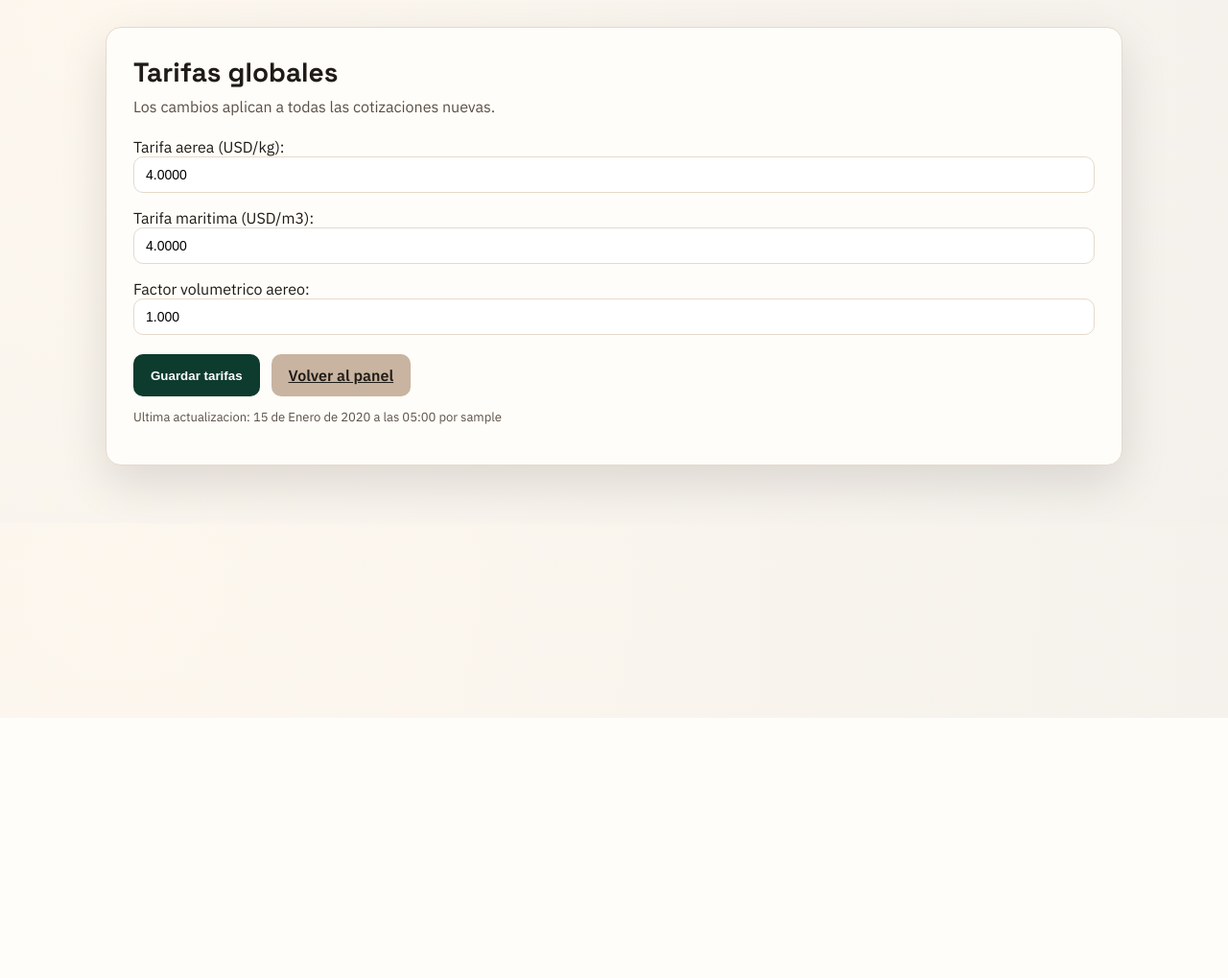
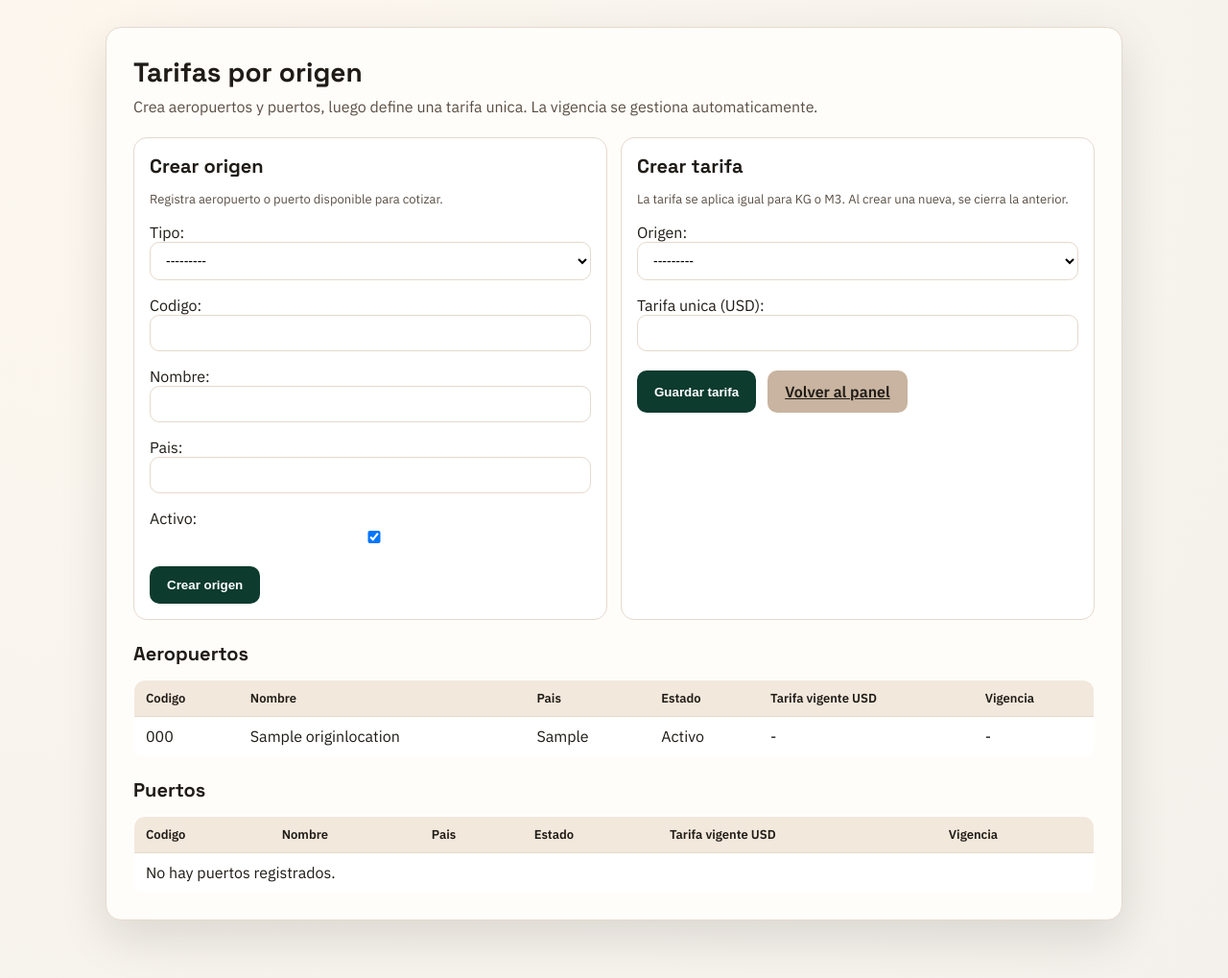
Before and after one commit to Edwd3v/CalculatorWebExpert, a Django app: page /control-panel/tarifas/ in a window 1280 px wide. Shown: the part 52-1071 px from the top of the page at 96% size. Before the commit the page ends 800 px from the top, so only its background shows below. Run offline with Django 5.2, Linux system fonts and the light colour scheme; a user stored in the database is signed in; tables that the repository leaves empty hold one stand-in row (values such as "Sample post").

Commit message:
Implement location-based single-rate pricing with automatic validity and quote origin selection

```diff
--- a/quotes/forms.py
+++ b/quotes/forms.py
@@ -5,17 +5,38 @@ from django.contrib.auth import get_user_model
 from django.contrib.auth.forms import UserCreationForm
 from django.forms import BaseFormSet, formset_factory
 
-from .models import FreightRateConfig, Quote
+from .models import LocationRate, OriginLocation, Quote
 
 
 class QuoteForm(forms.Form):
     transport_type = forms.ChoiceField(choices=Quote.TransportType.choices, label="Tipo de transporte")
+    origin_location = forms.ModelChoiceField(
+        queryset=OriginLocation.objects.none(),
+        label="Origen",
+        empty_label="Selecciona origen",
+    )
     pieces_count = forms.IntegerField(
         label="Cantidad de piezas",
         min_value=1,
         max_value=200,
         help_text="Se ajusta automaticamente el formulario de piezas.",
     )
+
+    def __init__(self, *args, **kwargs):
+        super().__init__(*args, **kwargs)
+        self.fields["origin_location"].queryset = OriginLocation.objects.filter(is_active=True).order_by("location_type", "name")
+
+    def clean(self):
+        cleaned_data = super().clean()
+        transport_type = cleaned_data.get("transport_type")
+        origin_location = cleaned_data.get("origin_location")
+        if not transport_type or not origin_location:
+            return cleaned_data
+
+        expected_type = OriginLocation.LocationType.AIRPORT if transport_type == Quote.TransportType.AIR else OriginLocation.LocationType.SEAPORT
+        if origin_location.location_type != expected_type:
+            self.add_error("origin_location", "El origen seleccionado no corresponde al tipo de transporte.")
+        return cleaned_data
 
 
 class QuoteItemInputForm(forms.Form):
@@ -68,12 +89,23 @@ class AdminUserCreationForm(UserCreationForm):
         return user
 
 
-class FreightRateConfigForm(forms.ModelForm):
+class OriginLocationForm(forms.ModelForm):
     class Meta:
-        model = FreightRateConfig
-        fields = ("air_rate_usd_per_kg", "sea_rate_usd_per_m3", "air_volumetric_factor")
+        model = OriginLocation
+        fields = ("location_type", "code", "name", "country", "is_active")
         labels = {
-            "air_rate_usd_per_kg": "Tarifa aerea (USD/kg)",
-            "sea_rate_usd_per_m3": "Tarifa maritima (USD/m3)",
-            "air_volumetric_factor": "Factor volumetrico aereo",
+            "location_type": "Tipo",
+            "code": "Codigo",
+            "name": "Nombre",
+            "country": "Pais",
+            "is_active": "Activo",
         }
+
+
+class LocationRateForm(forms.Form):
+    location = forms.ModelChoiceField(queryset=OriginLocation.objects.none(), label="Origen")
+    rate_usd = forms.DecimalField(label="Tarifa unica (USD)", min_value=Decimal("0.0001"), max_digits=12, decimal_places=4)
+
+    def __init__(self, *args, **kwargs):
+        super().__init__(*args, **kwargs)
+        self.fields["location"].queryset = OriginLocation.objects.filter(is_active=True).order_by("location_type", "name")
--- a/quotes/views.py
+++ b/quotes/views.py
@@ -1,3 +1,4 @@
+from datetime import date
 from decimal import Decimal
 
 from django.conf import settings
@@ -5,21 +6,21 @@ from django.contrib import messages
 from django.contrib.auth import get_user_model
 from django.contrib.auth.decorators import login_required
 from django.db import transaction
+from django.db.models import Q
 from django.shortcuts import get_object_or_404, redirect, render
 
-from .forms import AdminUserCreationForm, FreightRateConfigForm, QuoteForm, QuoteItemFormSet
-from .models import FreightRateConfig, Quote, QuoteItem
+from .forms import AdminUserCreationForm, LocationRateForm, OriginLocationForm, QuoteForm, QuoteItemFormSet
+from .models import LocationRate, OriginLocation, Quote, QuoteItem
 from .services.calculation import calculate_quote
 
 
-def get_rate_config() -> FreightRateConfig:
-    config = FreightRateConfig.objects.order_by("id").first()
-    if config:
-        return config
-    return FreightRateConfig.objects.create(
-        air_rate_usd_per_kg=Decimal(str(settings.AIR_RATE_USD_PER_KG)),
-        sea_rate_usd_per_m3=Decimal(str(settings.SEA_RATE_USD_PER_M3)),
-        air_volumetric_factor=Decimal(str(settings.AIR_VOLUMETRIC_FACTOR)),
+def get_effective_rate(*, location: OriginLocation, on_date: date | None = None) -> LocationRate | None:
+    target_date = on_date or date.today()
+    return (
+        LocationRate.objects.filter(location=location, is_active=True, effective_from__lte=target_date)
+        .filter(Q(effective_to__isnull=True) | Q(effective_to__gte=target_date))
+        .order_by("-effective_from", "-id")
+        .first()
     )
 
 
@@ -39,18 +40,24 @@ def new_quote(request):
                 )
                 return render(request, "quotes/new_quote.html", {"form": form, "formset": formset})
 
-            rate_config = get_rate_config()
+            origin_location = form.cleaned_data["origin_location"]
+            applied_rate = get_effective_rate(location=origin_location)
+            if not applied_rate:
+                form.add_error("origin_location", "No existe una tarifa vigente para el origen seleccionado.")
+                return render(request, "quotes/new_quote.html", {"form": form, "formset": formset})
+
             result = calculate_quote(
                 transport_type=form.cleaned_data["transport_type"],
                 items_data=items_data,
-                air_rate_usd_per_kg=rate_config.air_rate_usd_per_kg,
-                sea_rate_usd_per_m3=rate_config.sea_rate_usd_per_m3,
-                air_volumetric_factor=rate_config.air_volumetric_factor,
+                rate_usd=applied_rate.rate_usd,
+                volumetric_factor=Decimal(str(settings.AIR_VOLUMETRIC_FACTOR)),
             )
 
             with transaction.atomic():
                 quote = Quote.objects.create(
                     user=request.user,
+                    origin_location=origin_location,
+                    applied_rate=applied_rate,
                     transport_type=form.cleaned_data["transport_type"],
                     pieces_count=expected_pieces,
                     actual_weight_total_kg=result["actual_weight_total_kg"],
@@ -84,13 +91,15 @@ def new_quote(request):
 
 @login_required
 def quote_result(request, quote_id: int):
-    quote_query = Quote.objects.prefetch_related("items")
+    quote_query = Quote.objects.select_related("origin_location", "applied_rate").prefetch_related("items")
     if request.user.is_staff:
         quote = get_object_or_404(quote_query, id=quote_id)
     else:
         quote = get_object_or_404(quote_query, id=quote_id, user=request.user)
     basis_message = (
-        "La carga se cotiza por PESO" if quote.chargeable_basis == Quote.ChargeableBasis.WEIGHT else "La carga se cotiza por VOLUMEN"
+        "Se cobra por KG (total mayor que M3 en costo)"
+        if quote.chargeable_basis == Quote.ChargeableBasis.WEIGHT
+        else "Se cobra por M3 (total mayor que KG en costo)"
     )
     return render(request, "quotes/result.html", {"quote": quote, "basis_message": basis_message})
 
@@ -98,9 +107,9 @@ def quote_result(request, quote_id: int):
 @login_required
 def quote_history(request):
     if request.user.is_staff:
-        quotes = Quote.objects.select_related("user").prefetch_related("items")
+        quotes = Quote.objects.select_related("user", "origin_location").prefetch_related("items")
     else:
-        quotes = Quote.objects.filter(user=request.user).prefetch_related("items")
+        quotes = Quote.objects.filter(user=request.user).select_related("origin_location").prefetch_related("items")
     return render(request, "quotes/history.html", {"quotes": quotes, "is_admin": request.user.is_staff})
 
 
@@ -115,6 +124,8 @@ def admin_panel(request):
         "total_users": user_model.objects.filter(is_active=True).count(),
         "admin_users": user_model.objects.filter(is_active=True, is_staff=True).count(),
         "total_quotes": Quote.objects.count(),
+        "total_airports": OriginLocation.objects.filter(location_type=OriginLocation.LocationType.AIRPORT, is_active=True).count(),
+        "total_seaports": OriginLocation.objects.filter(location_type=OriginLocation.LocationType.SEAPORT, is_active=True).count(),
     }
     return render(request, "quotes/admin_panel.html", {"stats": stats})
 
@@ -125,19 +136,61 @@ def admin_rates(request):
         messages.error(request, "No tienes permisos para acceder al panel de administracion.")
         return redirect("quotes:new_quote")
 
-    rate_config = get_rate_config()
     if request.method == "POST":
-        rates_form = FreightRateConfigForm(request.POST, instance=rate_config)
-        if rates_form.is_valid():
-            rate = rates_form.save(commit=False)
-            rate.updated_by = request.user
-            rate.save()
-            messages.success(request, "Tarifas globales actualizadas.")
-            return redirect("quotes:admin_rates")
+        if "create_location" in request.POST:
+            location_form = OriginLocationForm(request.POST, prefix="loc")
+            rate_form = LocationRateForm(prefix="rate")
+            if location_form.is_valid():
+                location_form.save()
+                messages.success(request, "Origen creado correctamente.")
+                return redirect("quotes:admin_rates")
+        elif "create_rate" in request.POST:
+            rate_form = LocationRateForm(request.POST, prefix="rate")
+            location_form = OriginLocationForm(prefix="loc")
+            if rate_form.is_valid():
+                location = rate_form.cleaned_data["location"]
+                rate_value = rate_form.cleaned_data["rate_usd"]
+                today = date.today()
+                # Cierra vigencia previa activa del mismo origen cuando entra una nueva tarifa.
+                LocationRate.objects.filter(
+                    location=location,
+                    is_active=True,
+                    effective_to__isnull=True,
+                ).update(effective_to=today, is_active=False)
+                new_rate = LocationRate(
+                    location=location,
+                    usd_per_kg=rate_value,
+                    usd_per_m3=rate_value,
+                    effective_from=today,
+                    is_active=True,
+                )
+                new_rate.updated_by = request.user
+                new_rate.save()
+                messages.success(request, "Tarifa creada correctamente.")
+                return redirect("quotes:admin_rates")
+        else:
+            location_form = OriginLocationForm(prefix="loc")
+            rate_form = LocationRateForm(prefix="rate")
     else:
-        rates_form = FreightRateConfigForm(instance=rate_config)
+        location_form = OriginLocationForm(prefix="loc")
+        rate_form = LocationRateForm(prefix="rate")
 
-    return render(request, "quotes/admin_rates.html", {"rates_form": rates_form, "rate_config": rate_config})
+    airports = OriginLocation.objects.filter(location_type=OriginLocation.LocationType.AIRPORT).order_by("code")
+    seaports = OriginLocation.objects.filter(location_type=OriginLocation.LocationType.SEAPORT).order_by("code")
+    today = date.today()
+    airports_with_rates = [(location, get_effective_rate(location=location, on_date=today)) for location in airports]
+    seaports_with_rates = [(location, get_effective_rate(location=location, on_date=today)) for location in seaports]
+
+    return render(
+        request,
+        "quotes/admin_rates.html",
+        {
+            "location_form": location_form,
+            "rate_form": rate_form,
+            "airports_with_rates": airports_with_rates,
+            "seaports_with_rates": seaports_with_rates,
+        },
+    )
 
 
 @login_required
@@ -165,7 +218,7 @@ def admin_history(request):
         messages.error(request, "No tienes permisos para acceder al panel de administracion.")
         return redirect("quotes:new_quote")
 
-    recent_quotes = Quote.objects.select_related("user").prefetch_related("items").order_by("-created_at")[:30]
+    recent_quotes = Quote.objects.select_related("user", "origin_location").prefetch_related("items").order_by("-created_at")[:30]
     return render(request, "quotes/admin_history.html", {"recent_quotes": recent_quotes})
 
 
--- a/templates/quotes/admin_history.html
+++ b/templates/quotes/admin_history.html
@@ -13,6 +13,7 @@
                 <th>ID</th>
                 <th>Usuario</th>
                 <th>Transporte</th>
+                <th>Origen</th>
                 <th>Base</th>
                 <th>Total USD</th>
                 <th>Fecha</th>
@@ -25,6 +26,7 @@
                 <td>{{ quote.id }}</td>
                 <td>{{ quote.user.username }}</td>
                 <td>{{ quote.get_transport_type_display }}</td>
+                <td>{% if quote.origin_location %}{{ quote.origin_location.code }}{% else %}-{% endif %}</td>
                 <td>{{ quote.get_chargeable_basis_display }}</td>
                 <td>{{ quote.total_usd }}</td>
                 <td>{{ quote.created_at }}</td>
@@ -32,7 +34,7 @@
             </tr>
             {% empty %}
             <tr>
-                <td colspan="7">No hay cotizaciones.</td>
+                <td colspan="8">No hay cotizaciones.</td>
             </tr>
             {% endfor %}
         </tbody>
--- a/templates/quotes/admin_rates.html
+++ b/templates/quotes/admin_rates.html
@@ -1,20 +1,119 @@
 {% extends 'base.html' %}
-{% block title %}Tarifas globales{% endblock %}
+{% block title %}Tarifas por origen{% endblock %}
 {% block content %}
+<style>
+    .rates-grid {
+        display: grid;
+        grid-template-columns: 1fr 1fr;
+        gap: 14px;
+    }
+    .rates-card {
+        border: 1px solid var(--border);
+        border-radius: 14px;
+        background: #fff;
+        padding: 16px;
+    }
+    .rates-card h2 {
+        margin-bottom: 4px;
+    }
+    @media (max-width: 900px) {
+        .rates-grid { grid-template-columns: 1fr; }
+    }
+</style>
+
 <div class="page-title">
-    <h1>Tarifas globales</h1>
-    <p class="subtle">Los cambios aplican a todas las cotizaciones nuevas.</p>
+    <h1>Tarifas por origen</h1>
+    <p class="subtle">Crea aeropuertos y puertos, luego define una tarifa unica. La vigencia se gestiona automaticamente.</p>
+</div>
+
+<div class="rates-grid section">
+    <section class="rates-card">
+        <h2>Crear origen</h2>
+        <p class="muted">Registra aeropuerto o puerto disponible para cotizar.</p>
+        <form method="post">
+            {% csrf_token %}
+            {{ location_form.as_p }}
+            <div class="actions">
+                <button class="btn" type="submit" name="create_location" value="1">Crear origen</button>
+            </div>
+        </form>
+    </section>
+
+    <section class="rates-card">
+        <h2>Crear tarifa</h2>
+        <p class="muted">La tarifa se aplica igual para KG o M3. Al crear una nueva, se cierra la anterior.</p>
+        <form method="post">
+            {% csrf_token %}
+            {{ rate_form.as_p }}
+            <div class="actions">
+                <button class="btn" type="submit" name="create_rate" value="1">Guardar tarifa</button>
+                <a class="btn btn-secondary" href="{% url 'quotes:admin_panel' %}">Volver al panel</a>
+            </div>
+        </form>
+    </section>
 </div>
 
 <div class="section">
-    <form method="post">
-        {% csrf_token %}
-        {{ rates_form.as_p }}
-        <div class="actions">
-            <button class="btn" type="submit">Guardar tarifas</button>
-            <a class="btn btn-secondary" href="{% url 'quotes:admin_panel' %}">Volver al panel</a>
-        </div>
-    </form>
-    <p class="muted">Ultima actualizacion: {{ rate_config.updated_at }}{% if rate_config.updated_by %} por {{ rate_config.updated_by.username }}{% endif %}</p>
+    <h2>Aeropuertos</h2>
+    <table>
+        <thead>
+            <tr>
+                <th>Codigo</th>
+                <th>Nombre</th>
+                <th>Pais</th>
+                <th>Estado</th>
+                <th>Tarifa vigente USD</th>
+                <th>Vigencia</th>
+            </tr>
+        </thead>
+        <tbody>
+            {% for location, rate in airports_with_rates %}
+            <tr>
+                <td>{{ location.code }}</td>
+                <td>{{ location.name }}</td>
+                <td>{{ location.country }}</td>
+                <td>{% if location.is_active %}Activo{% else %}Inactivo{% endif %}</td>
+                <td>{% if rate %}{{ rate.rate_usd }}{% else %}-{% endif %}</td>
+                <td>{% if rate %}{{ rate.effective_from }}{% if rate.effective_to %} a {{ rate.effective_to }}{% else %} en adelante{% endif %}{% else %}-{% endif %}</td>
+            </tr>
+            {% empty %}
+            <tr>
+                <td colspan="6">No hay aeropuertos registrados.</td>
+            </tr>
+            {% endfor %}
+        </tbody>
+    </table>
+</div>
+
+<div class="section">
+    <h2>Puertos</h2>
+    <table>
+        <thead>
+            <tr>
+                <th>Codigo</th>
+                <th>Nombre</th>
+                <th>Pais</th>
+                <th>Estado</th>
+                <th>Tarifa vigente USD</th>
+                <th>Vigencia</th>
+            </tr>
+        </thead>
+        <tbody>
+            {% for location, rate in seaports_with_rates %}
+            <tr>
+                <td>{{ location.code }}</td>
+                <td>{{ location.name }}</td>
+                <td>{{ location.country }}</td>
+                <td>{% if location.is_active %}Activo{% else %}Inactivo{% endif %}</td>
+                <td>{% if rate %}{{ rate.rate_usd }}{% else %}-{% endif %}</td>
+                <td>{% if rate %}{{ rate.effective_from }}{% if rate.effective_to %} a {{ rate.effective_to }}{% else %} en adelante{% endif %}{% else %}-{% endif %}</td>
+            </tr>
+            {% empty %}
+            <tr>
+                <td colspan="6">No hay puertos registrados.</td>
+            </tr>
+            {% endfor %}
+        </tbody>
+    </table>
 </div>
 {% endblock %}
--- a/templates/quotes/history.html
+++ b/templates/quotes/history.html
@@ -9,6 +9,7 @@
             <th>Fecha</th>
             {% if is_admin %}<th>Usuario</th>{% endif %}
             <th>Transporte</th>
+            <th>Origen</th>
             <th>Base</th>
             <th>Total USD</th>
             <th>Ver</th>
@@ -21,13 +22,14 @@
             <td>{{ quote.created_at }}</td>
             {% if is_admin %}<td>{{ quote.user.username }}</td>{% endif %}
             <td>{{ quote.get_transport_type_display }}</td>
+            <td>{% if quote.origin_location %}{{ quote.origin_location.code }}{% else %}-{% endif %}</td>
             <td>{{ quote.get_chargeable_basis_display }}</td>
             <td>{{ quote.total_usd }}</td>
             <td><a href="{% url 'quotes:quote_result' quote_id=quote.id %}">Detalle</a></td>
         </tr>
         {% empty %}
         <tr>
-            <td colspan="{% if is_admin %}7{% else %}6{% endif %}">No hay cotizaciones aun.</td>
+            <td colspan="{% if is_admin %}8{% else %}7{% endif %}">No hay cotizaciones aun.</td>
         </tr>
         {% endfor %}
     </tbody>
--- a/templates/quotes/result.html
+++ b/templates/quotes/result.html
@@ -8,6 +8,7 @@
 
 <div class="grid section">
     <div class="stat"><strong>Transporte</strong><span>{{ quote.get_transport_type_display }}</span></div>
+    <div class="stat"><strong>Origen</strong><span>{% if quote.origin_location %}{{ quote.origin_location.code }} - {{ quote.origin_location.name }}{% else %}-{% endif %}</span></div>
     <div class="stat"><strong>Piezas</strong><span>{{ quote.pieces_count }}</span></div>
     <div class="stat"><strong>Peso real total (kg)</strong><span>{{ quote.actual_weight_total_kg }}</span></div>
     <div class="stat"><strong>Peso volumetrico total (kg)</strong><span>{{ quote.volumetric_weight_total_kg }}</span></div>
```
Also changed, not shown: quotes/admin.py (+15 -1 lines), quotes/models.py (+70 -0 lines), quotes/services/calculation.py (+6 -11 lines), quotes/tests.py (+89 -49 lines), templates/quotes/admin_panel.html (+9 -1 lines), templates/quotes/new_quote.html (+42 -2 lines), README.md, quotes/migrations/0004_originlocation_locationrate_quote_applied_rate_and_more.py (added).
